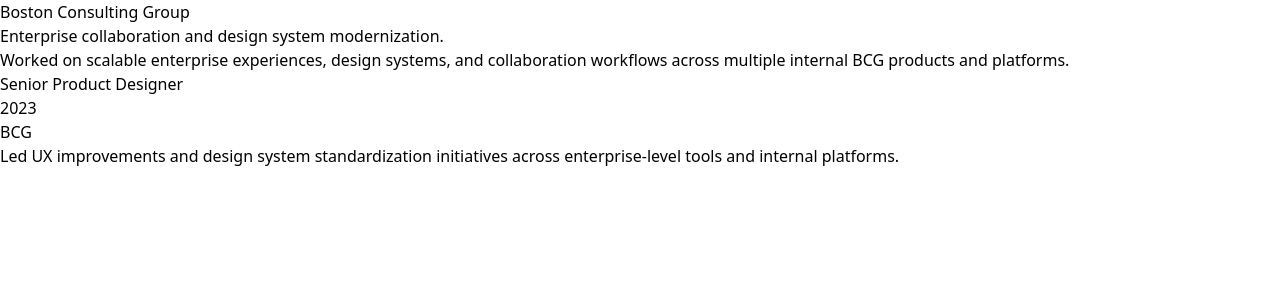
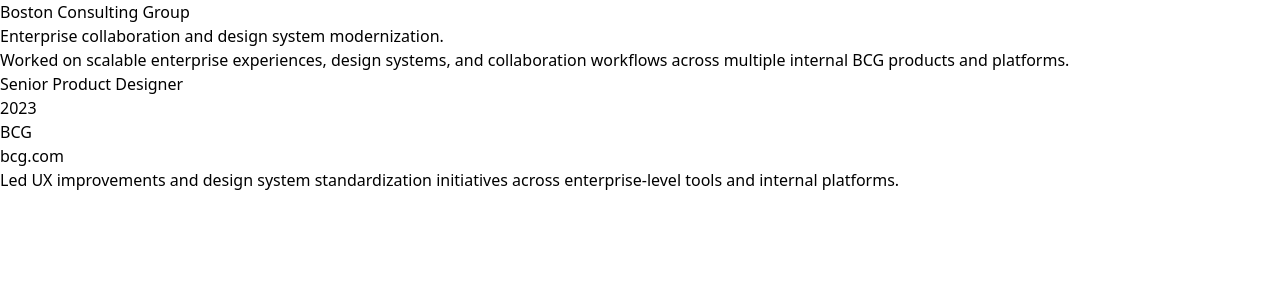
Before and after one commit to yuliiadesigns-cmd/Portfolio, a Next.js app in the folder site/: page /cases/bcg in a window 1280 px wide. Shown: the top 300 px of the page. Built offline with nearby package versions, Linux system fonts and the light colour scheme.

Commit message:
fix optional props

```diff
--- a/site/app/cases/CaseTemplate.tsx
+++ b/site/app/cases/CaseTemplate.tsx
@@ -6,9 +6,9 @@
   role: string;
   year: string;
   company: string;
-  website: string;
-  contribution: string;
-  accent: string;
+  website?: string;
+  contribution?: string;
+  accent?: string;
 };
 
 export default function CaseTemplate({
--- a/site/app/cases/bcg/page.tsx
+++ b/site/app/cases/bcg/page.tsx
@@ -10,6 +10,7 @@
       role="Senior Product Designer"
       year="2023"
       company="BCG"
+      website="bcg.com"
       contribution="Led UX improvements and design system standardization initiatives across enterprise-level tools and internal platforms."
       accent="#1D8F5A"
     />
```
